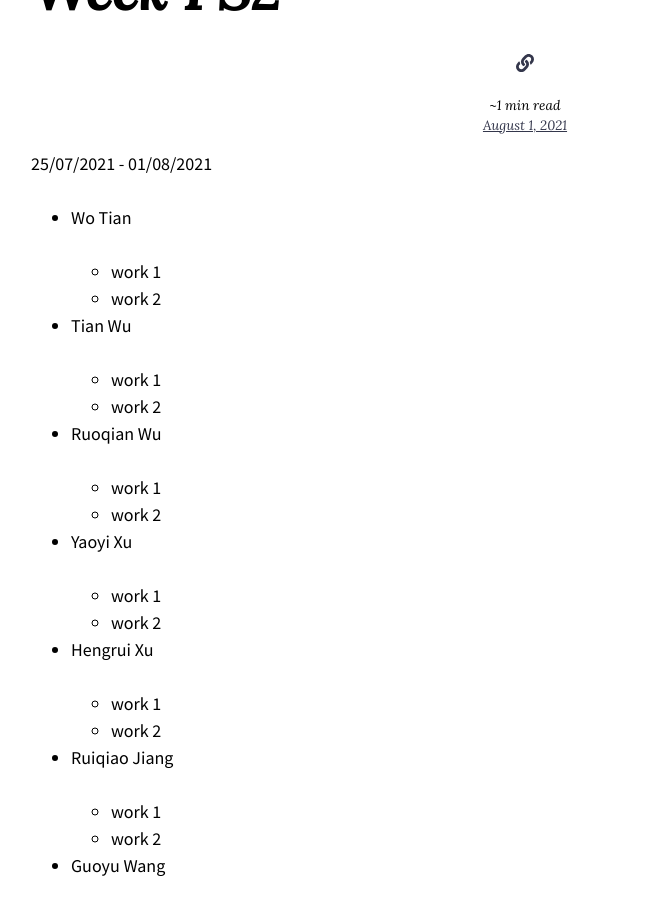
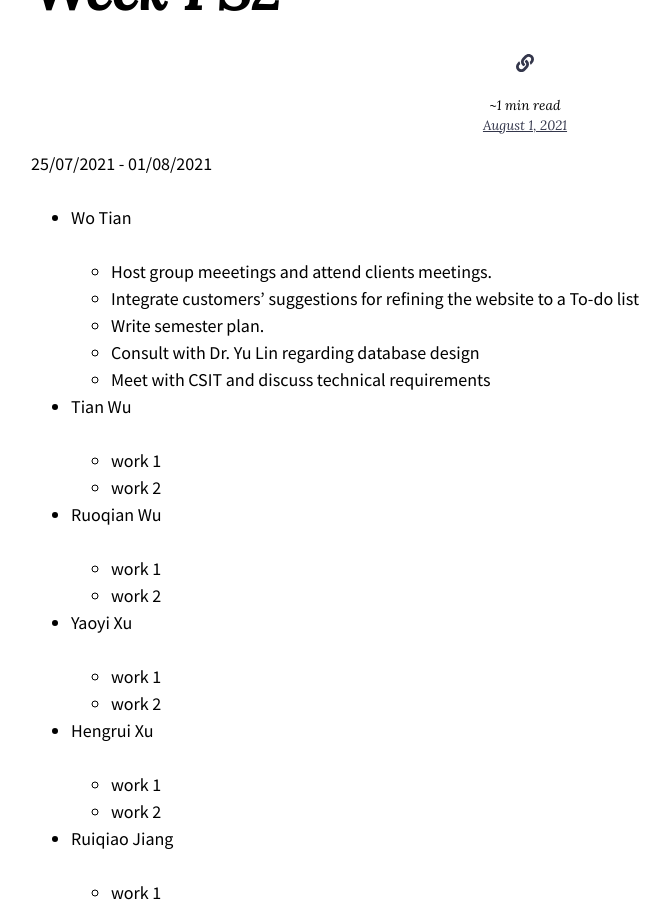
Before and after one commit to optofab/optofab.github.io, a Jekyll site: the page built from _workrecords/2021-08-01-Week-1-S2.md, in a window 1280 px wide and 900 px high, scrolled down 414 px. Shown: the whole window, without its empty margins (115-785 px from the left). Built offline with Jekyll 4.4.1, drawn with Linux system fonts in a browser that asks for light colours; nearby versions of some CDN libraries; emoji names are drawn with the system emoji font.

Commit message:
Update 2021-08-01-Week-1-S2.md

```diff
--- a/_workrecords/2021-08-01-Week-1-S2.md
+++ b/_workrecords/2021-08-01-Week-1-S2.md
@@ -6,8 +6,11 @@ layout: workrecord
 
 - Wo Tian
 
-  - work 1
-  - work 2
+  - Host group meeetings and attend clients meetings.
+  - Integrate customers'  suggestions for refining the website to a To-do list
+  - Write semester plan.
+  - Consult with Dr. Yu Lin regarding database design
+  - Meet with CSIT and discuss technical requirements
 
 - Tian Wu
 
```
